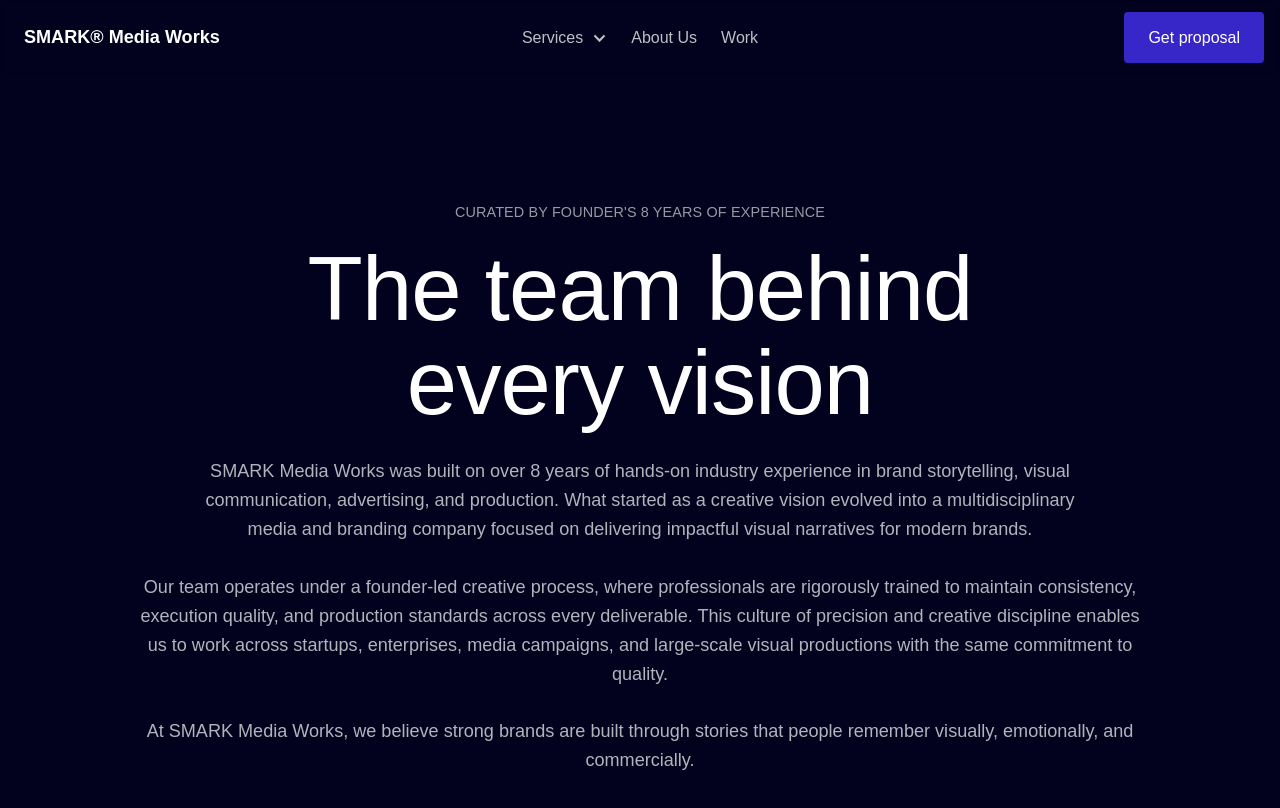
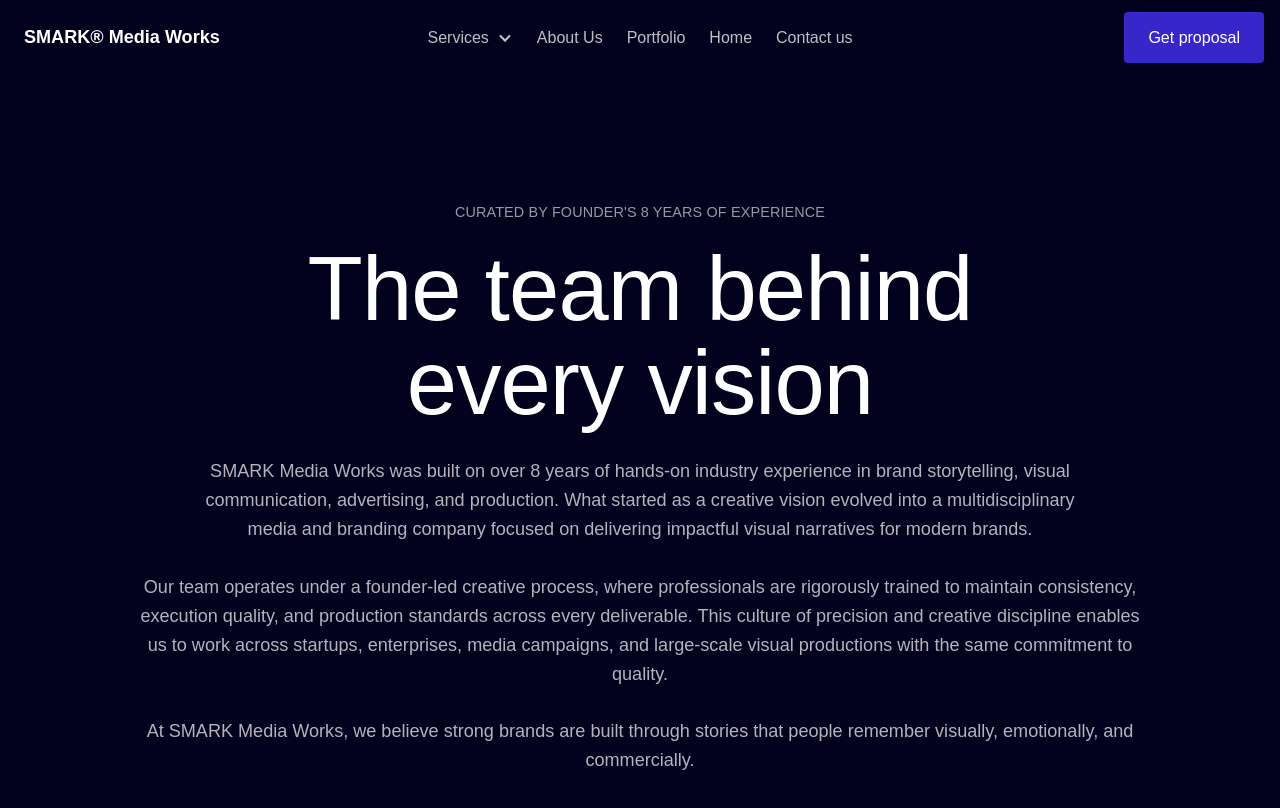
Before and after one commit to smaranr/smaranr.github.io, a plain HTML site: page about.html in a window 1280 px wide. Shown: the top 808 px of the page. Drawn offline with nearby package versions, Linux system fonts and the light colour scheme; a script that the page names is missing.

Commit message:
updated nav bar

```diff
--- a/about.html
+++ b/about.html
@@ -195,13 +195,24 @@
                 <div>About Us</div>
               </a>
             </li>
+
             <li class="nav_menu-list-item">
               <a href="https://www.smarkmediaworks.in/portfolio" class="nav_link w-inline-block">
-                <div>Work</div>
+                <div>Portfolio</div>
               </a>
               <link rel="prerender" href="https://www.smarkmediaworks.in/portfolio">
             </li>
-            <li class="nav_menu-list-item">
+			<li class="nav_menu-list-item">
+              <a href="index.html" class="nav_link w-inline-block">
+                <div>Home</div>
+              </a>
+            </li>
+			<li class="nav_menu-list-item">
+              <a href="contact.html" class="nav_link w-inline-block">
+                <div>Contact us</div>
+              </a>
+            </li>
+            <!--li class="nav_menu-list-item">
               <div data-delay="0" data-hover="false" class="nav_dropdown-menu w-dropdown">
                 <div class="nav_dropdown-list-1 w-dropdown-list">
                   <div class="nav-menu_dropdown-list-wrapper">
@@ -220,7 +231,7 @@
                   </div>
                 </div>
               </div>
-            </li>
+            </li-->
           </ul>
         </nav>
       </div>
```
Also changed, not shown: contact.html (+8 -2 lines), index.html (+11 -1 lines).
